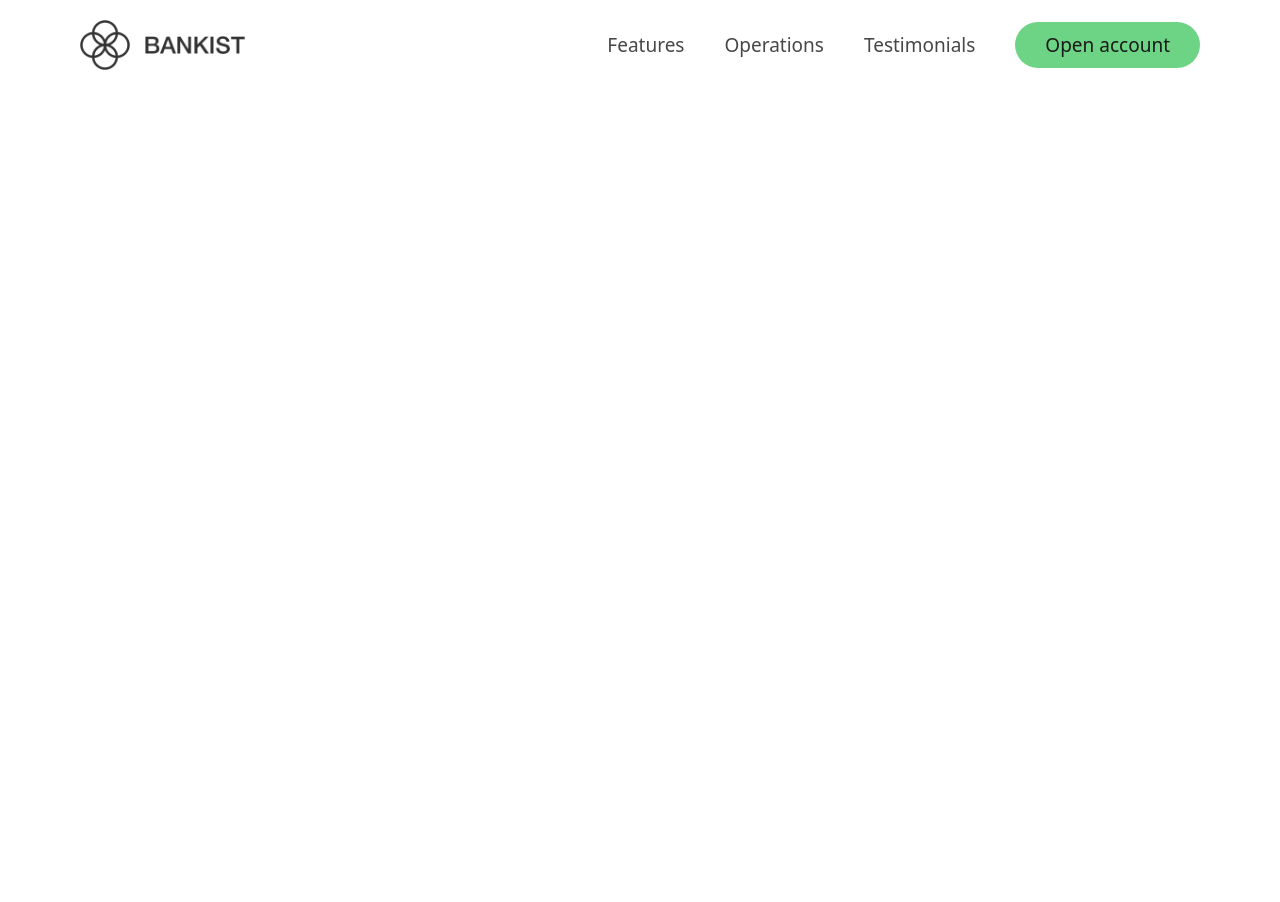
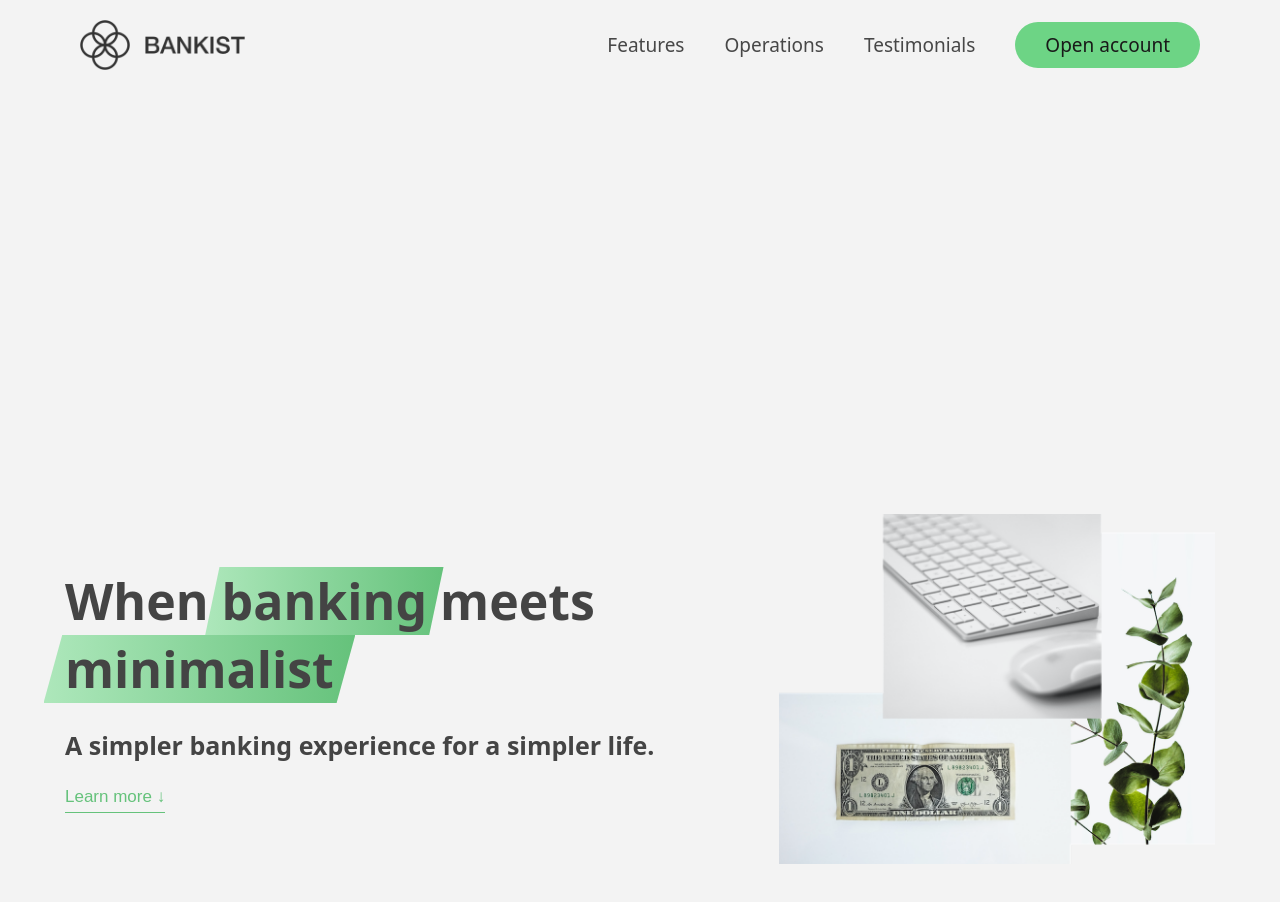
Before and after one commit to gustavommcv/Bankist-DOM, a website: page index.html in a window 1280 px wide. Before the commit the page ends 800 px from the top, so only its background shows below. Drawn offline with Linux system fonts and the light colour scheme.

Commit message:
Creating 1st section

```diff
--- a/index.html
+++ b/index.html
@@ -22,5 +22,22 @@
             </ul>
         </div>
     </header>
+
+    <main class="main">
+        <section id="section-1" class="main__section">
+            <div id="section-1__description">
+                <h1 id="section-1__title">When <span class="bg-green">banking</span> meets <span class="bg-green">minimalist</span></h1>
+                <p id="section-1__paragraph">
+                    A simpler banking experience for a simpler life.
+                </p>
+
+                <button id="section-1__button">Learn more &darr;</button>
+            </div>
+
+            <div id="section-1__img">
+                <img id="img-1" src="build/stylesheets/img/hero.png" alt="">
+            </div>
+        </section>
+    </main>
 </body>
 </html>
--- a/source/stylesheets/abstracts/_variables.scss
+++ b/source/stylesheets/abstracts/_variables.scss
@@ -3,4 +3,8 @@
     --color-green-light-2: #65c27b;
 
     --color-grey-light-1: rgb(71, 71, 71);
+
+    --color-grey-dark-1: #444444;
+
+    --color-background: #F3F3F3;
 }
--- a/source/stylesheets/base/_reset.scss
+++ b/source/stylesheets/base/_reset.scss
@@ -8,3 +8,7 @@
 html {
     font-size: 62.5%;
 }
+
+body {
+    background-color: var(--color-background);
+}
--- a/source/stylesheets/index.scss
+++ b/source/stylesheets/index.scss
@@ -4,3 +4,5 @@
 
 @import "base/reset";
 @import "base/typography";
+
+@import "pages/home";
--- /dev/null
+++ b/source/stylesheets/pages/_home.scss
@@ -0,0 +1,72 @@
+.main {
+
+    &__section {
+        color: var(--color-grey-dark-1);
+
+        max-width: 125rem;
+
+        margin: 0 auto;
+
+        &:not(:last-child) {
+            border-bottom: 1px solid grey;
+        }
+    }
+}
+
+#section-1 {
+    display: flex;
+    justify-content: space-between;
+    align-items: center;
+    padding: 5rem;
+    height: 120rem;
+
+    &__title {
+        font-size: 5rem;
+        font-weight: 700;
+
+        margin-bottom: 2.5rem;
+    }
+
+    &__paragraph {
+        font-size: 2.5rem;
+        font-weight: 600;
+
+        margin-bottom: 2.5rem;
+    }
+
+    &__button {
+        border: none;
+        background-color: transparent;
+        cursor: pointer;
+        font-size: 1.7rem;
+        font-weight: 500;
+        color: var(--color-green-light-2);
+        padding-bottom: .5rem;
+        border-bottom: 1px solid;
+    }
+}
+
+#img-1 {
+    height: 35rem;
+}
+
+.bg-green {
+    position: relative;
+
+    &::after {
+        content: "";
+        width: 116%;
+        height: 100%;
+
+        left: -8%;
+
+        z-index: -1;
+
+        background-color: red ;
+
+        position: absolute;
+
+        background: linear-gradient(to right, #5eda7b77, #65c27b);
+        clip-path: polygon(6% 0, 100% 0%, 94% 100%, 0% 100%);
+    }
+}
```
Also changed, not shown: build/stylesheets/index.css, 1 other file.
